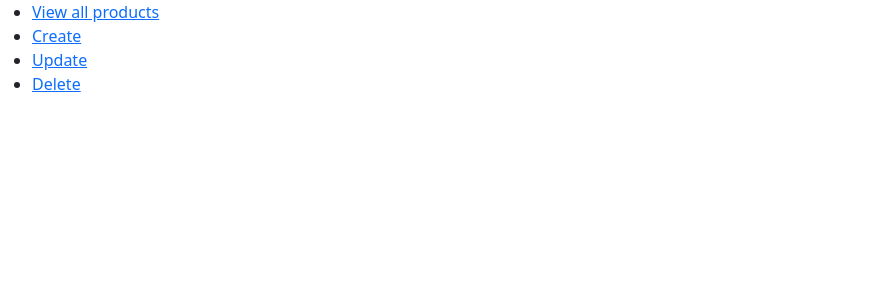
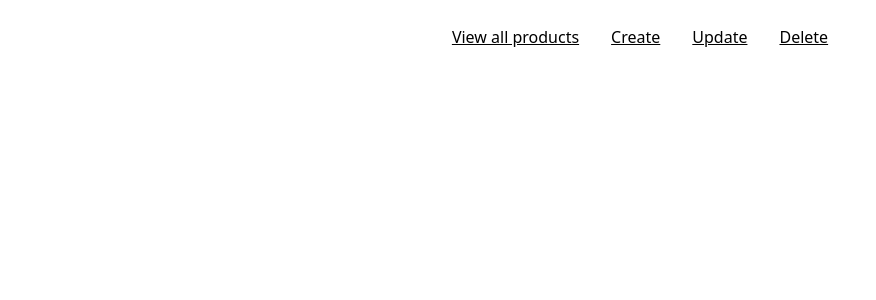
Before and after one commit to silichws/319assignment3, a React (Create React App) app in the folder frontend/: page / in a window 1280 px wide. Shown: the top 300 px of the page, without its empty margins (0-876 px from the left). Built offline with nearby package versions, Linux system fonts and the light colour scheme.

Commit message:
some clean up

```diff
--- a/frontend/src/App.css
+++ b/frontend/src/App.css
@@ -12,3 +12,28 @@
 .makeApiCall{
 	margin-top: 10px;
 }
+
+.navbtn {
+  margin-right: 1rem;
+  margin-left:1rem;
+  background-color: white;
+  border:white;
+  color: black;
+  margin-bottom:1rem;
+}
+
+.topNav{
+  margin-top: 25px;
+  text-align: center;
+}
+
+.bodyArea{
+  text-align: center;
+  margin-top: 30px;
+  justify-content: center;
+    align-items: center;
+}
+
+.spacing{
+  margin-left: 20px;
+}
--- a/frontend/src/App.js
+++ b/frontend/src/App.js
@@ -29,8 +29,8 @@ const GET = () => {
               {product.title}
             </span>
             <p className="card-text">
-            <strong>ID: </strong> {product.id} <br></br>
-            <strong>Price: </strong>${product.price} <br></br>
+              <strong>ID: </strong> {product.id} <br></br>
+              <strong>Price: </strong>${product.price} <br></br>
               <strong>Description: </strong>
               {product.description}
               <br></br>
@@ -45,10 +45,9 @@ const GET = () => {
     );
   });
   return (
-    <div>
+    <div className="bodyArea">
       <h1>Catalog of Products</h1>
       <div>
-        <h3>Showing all available Products.</h3>
         <div className="container">
           <div className="row row-cols-1 row-cols-md-3 g-3">{showAllItems}</div>
         </div>
@@ -90,7 +89,8 @@ const UPDATE = () => {
             {product.title}
           </span>
           <p className="card-text">
-            <strong>ID: </strong> {product.id}<br></br>
+            <strong>ID: </strong> {product.id}
+            <br></br>
             <strong>Price:</strong> ${product.price} <br></br>
             <strong>Description: </strong>
             {product.description}
@@ -146,9 +146,9 @@ const UPDATE = () => {
   };
 
   return (
-    <div>
+    <div className="bodyArea">
       <h1>Upate a product </h1>
-      <div>
+      <div className="bodyArea">
         <input
           type="text"
           id="message"
@@ -156,11 +156,15 @@ const UPDATE = () => {
           placeholder="id"
           onChange={(e) => getOneProduct(e.target.value)}
         />
-        <div className="container" style={{ margin: 10 }}>
-          <div className="row row-cols-1 row-cols-md-3 g-3">{showOneItem}</div>
+        <div>
+          <div className="container" style={{ margin: 10 }}>
+            <div className="row row-cols-1 row-cols-md-3 g-3">
+              {showOneItem}
+            </div>
+          </div>
         </div>
-        <div className="g-3 col-md-3 formBorder space">
-          <form className="row" id="checkout-form" onSubmit={handleSubmit}>
+        <div className="g-3 col-md-3 formBorder space spacing">
+          <form id="checkout-form" onSubmit={handleSubmit}>
             <div>
               <label htmlFor="inputnewPrice" className="form-label">
                 New Price
@@ -279,13 +283,13 @@ const CREATE = () => {
   };
 
   return (
-    <div>
+    <div className="bodyArea">
       <h1>Create a new product </h1>
-      <div>
+      <div className="spacing">
         <div className="g-3 col-md-3 formBorder space">
-          <form className="row g-3" id="checkout-form" onSubmit={handleSubmit}>
+          <form className="g-3" id="checkout-form" onSubmit={handleSubmit}>
             <div>
-              <div className="col-md-6">
+              <div>
                 <label htmlFor="inputid" className="form-label">
                   ID
                 </label>
@@ -303,7 +307,7 @@ const CREATE = () => {
                 <div className="invalid-feedback">ID is required</div>
               </div>
 
-              <div className="col-md-6">
+              <div>
                 <label htmlFor="inputTitle" className="form-label">
                   Title
                 </label>
@@ -321,7 +325,7 @@ const CREATE = () => {
                 <div className="invalid-feedback">Title is required</div>
               </div>
 
-              <div className="col-md-6">
+              <div>
                 <label htmlFor="inputnewPrice" className="form-label">
                   Price
                 </label>
@@ -339,7 +343,7 @@ const CREATE = () => {
                 <div className="invalid-feedback">Price is required</div>
               </div>
 
-              <div className="col-md-12">
+              <div>
                 <label htmlFor="inputDescription" className="form-label">
                   Description
                 </label>
@@ -357,7 +361,7 @@ const CREATE = () => {
                 <div className="invalid-feedback">Description is required</div>
               </div>
 
-              <div className="col-md-6">
+              <div>
                 <label htmlFor="inputCategory" className="form-label">
                   Category
                 </label>
@@ -375,7 +379,7 @@ const CREATE = () => {
                 <div className="invalid-feedback">Category is required</div>
               </div>
 
-              <div className="col-md-12">
+              <div>
                 <label htmlFor="inputImage" className="form-label">
                   Image
                 </label>
@@ -393,7 +397,7 @@ const CREATE = () => {
                 <div className="invalid-feedback">Image is required</div>
               </div>
 
-              <div className="col-md-6">
+              <div>
                 <label htmlFor="inputRate" className="form-label">
                   Rate
                 </label>
@@ -411,7 +415,7 @@ const CREATE = () => {
                 <div className="invalid-feedback">Rate is required</div>
               </div>
 
-              <div className="col-md-6">
+              <div>
                 <label htmlFor="inputCount" className="form-label">
                   Count
                 </label>
@@ -504,7 +508,7 @@ const DELETE = () => {
   ));
 
   return (
-    <div>
+    <div className="bodyArea">
       <h1>Delete a product </h1>
       <div>
         <input
@@ -526,21 +530,22 @@ function App() {
   return (
     <Router>
       <div>
-        <nav>
-          <ul>
-            <li>
-              <Link to="/get">View all products</Link>
-            </li>
-            <li>
-              <Link to="/create">Create</Link>
-            </li>
-            <li>
-              <Link to="/getid">Update</Link>
-            </li>
-            <li>
-              <Link to="/delete">Delete</Link>
-            </li>
-          </ul>
+        <nav className="topNav">
+          <Link className="navbtn" to="/get">
+            View all products
+          </Link>
+
+          <Link className="navbtn" to="/create">
+            Create
+          </Link>
+
+          <Link className="navbtn" to="/getid">
+            Update
+          </Link>
+
+          <Link className="navbtn" to="/delete">
+            Delete
+          </Link>
         </nav>
         <Routes>
           <Route path="/get" element={<GET />} />
```
